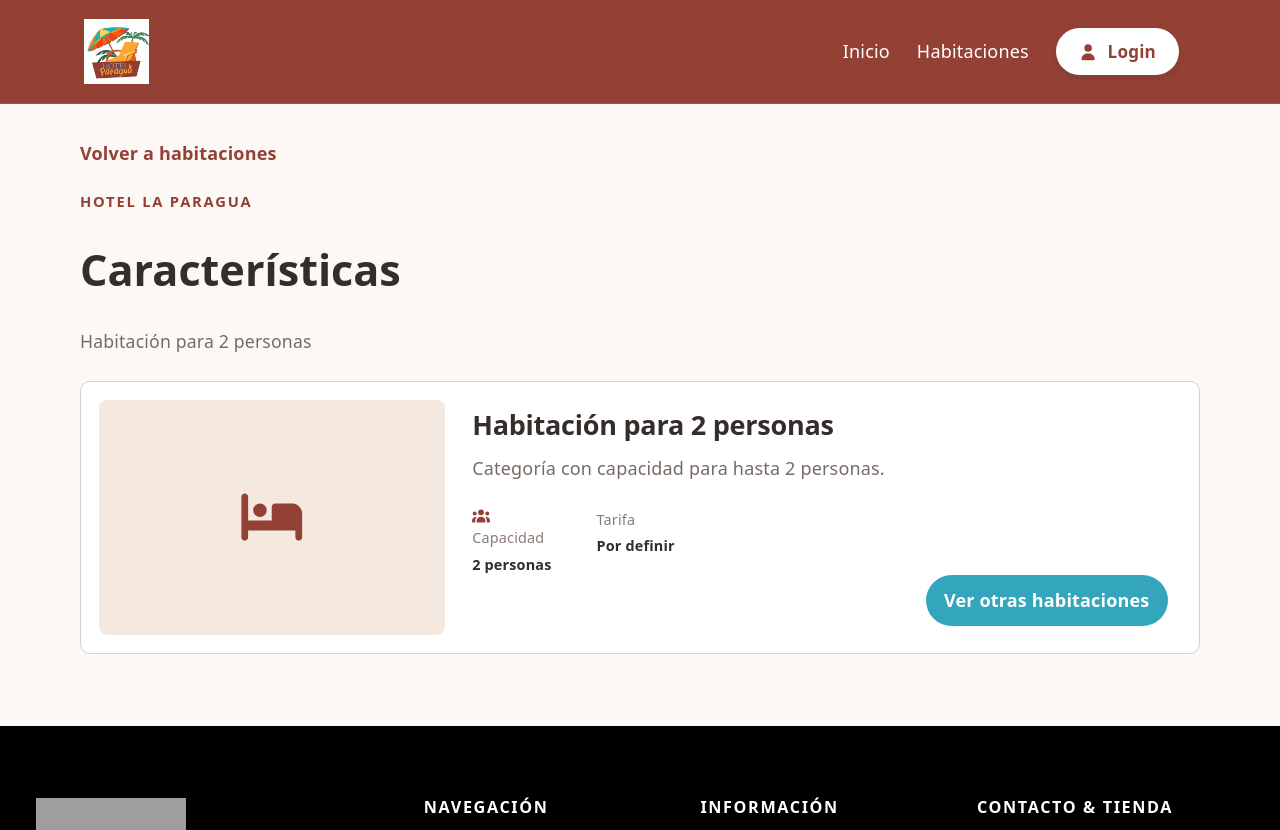
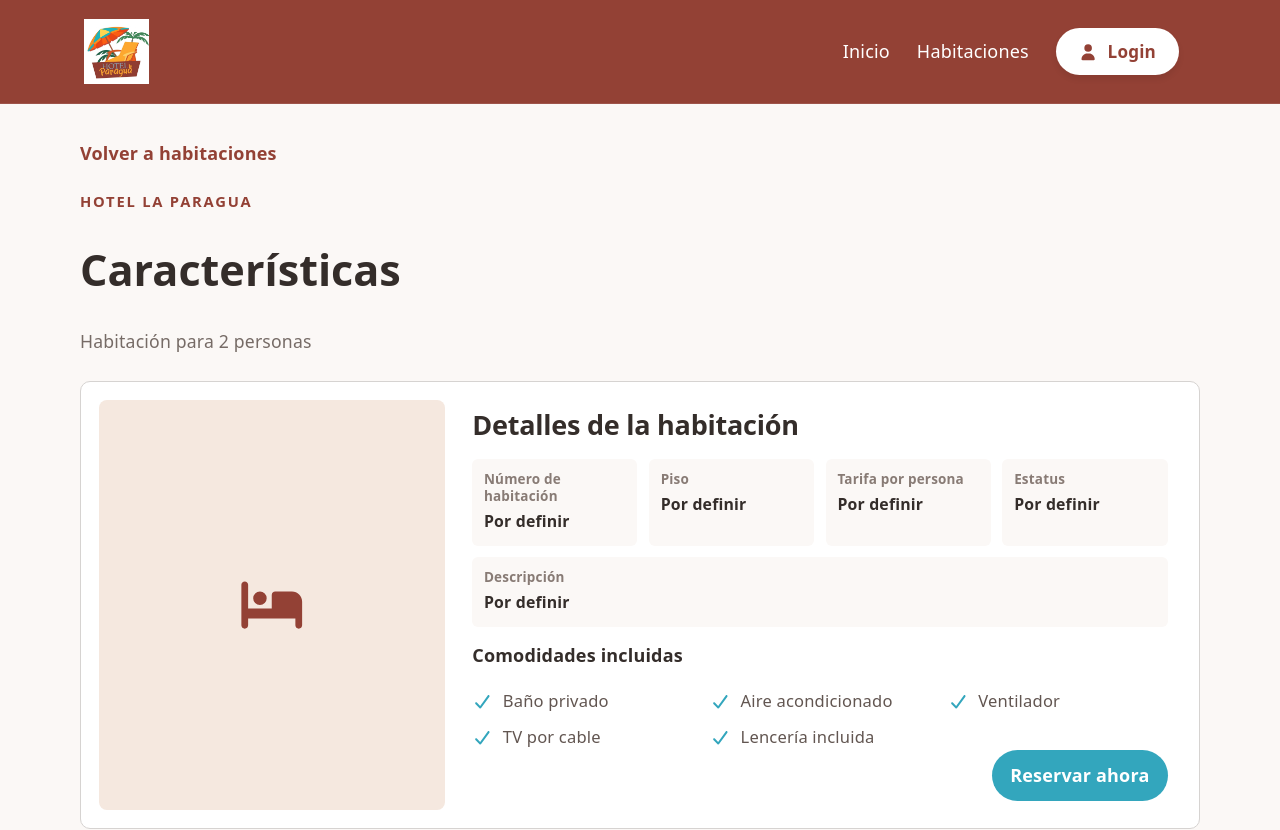
Before and after one commit to Miruto80/Paragua-Front, a React (Vite) app: page /habitaciones/2 in a window 1280 px wide. Shown: the top 830 px of the page. Built offline with nearby package versions, Linux system fonts and the light colour scheme; grey boxes are pictures that could not be loaded.

Commit message:
V1 de card

```diff
--- a/src/assets/css/Rooms.css
+++ b/src/assets/css/Rooms.css
@@ -160,28 +160,67 @@
   line-height: 1.5;
 }
 
-.room-feature-facts {
-  display: flex;
-  flex-wrap: wrap;
-  gap: 1rem 2.5rem;
-  margin-top: 1.5rem;
+.room-metadata {
+  display: grid;
+  grid-template-columns: repeat(4, minmax(0, 1fr));
+  gap: 0.65rem;
+  width: 100%;
+  margin: 1rem 0 0;
 }
 
-.room-feature-facts > div {
-  display: flex;
-  flex-direction: column;
-  gap: 0.25rem;
-  color: #887b75;
-  font-size: 0.8rem;
+.room-metadata > div {
+  min-width: 0;
+  padding: 0.65rem;
+  border-radius: 6px;
+  background: #fbf8f6;
 }
 
-.room-feature-facts svg {
-  color: #934135;
+.room-metadata dt {
+  color: #887b75;
+  font-size: 0.75rem;
+  line-height: 1.3;
 }
 
-.room-feature-facts strong {
+.room-metadata dd {
+  margin: 0.25rem 0 0;
   color: #342d2a;
+  font-size: 0.88rem;
+  font-weight: 600;
+  overflow-wrap: anywhere;
+}
+
+.room-metadata-description {
+  grid-column: 1 / -1;
+}
+
+.room-feature-subheading {
+  margin: 1rem 0 0;
+  color: #342d2a;
+  font-size: 1rem;
   font-weight: 700;
+}
+
+.room-feature-amenities {
+  display: grid;
+  grid-template-columns: repeat(3, minmax(0, 1fr));
+  gap: 0.65rem 1rem;
+  width: 100%;
+  margin: 1.25rem 0 0;
+  padding: 0;
+  color: #625651;
+  list-style: none;
+}
+
+.room-feature-amenities li {
+  display: flex;
+  align-items: center;
+  gap: 0.55rem;
+  font-size: 0.92rem;
+}
+
+.room-feature-amenities svg {
+  flex: 0 0 auto;
+  color: #33a6bd;
 }
 
 .rooms-back-link {
@@ -251,6 +290,14 @@
     padding: 0.5rem;
   }
 
+  .room-metadata {
+    grid-template-columns: repeat(2, minmax(0, 1fr));
+  }
+
+  .room-feature-amenities {
+    grid-template-columns: repeat(2, minmax(0, 1fr));
+  }
+
   .room-feature-action {
     align-self: stretch;
     margin-top: 1.5rem;
--- a/src/data/roomCategories.js
+++ b/src/data/roomCategories.js
@@ -1,4 +1,3 @@
 export const roomCategories = [2, 3, 4, 5, 6, 7].map((capacity) => ({
   capacity,
-  description: `Categoría con capacidad para hasta ${capacity} personas.`,
 }));
--- a/src/pages/public/RoomDetail.jsx
+++ b/src/pages/public/RoomDetail.jsx
@@ -1,8 +1,24 @@
 import { Link, useParams } from "react-router-dom";
 import { FontAwesomeIcon } from "@fortawesome/react-fontawesome";
-import { faBed, faUsers } from "@fortawesome/free-solid-svg-icons";
+import { faBed, faCheck } from "@fortawesome/free-solid-svg-icons";
 import { roomCategories } from "../../data/roomCategories.js";
 import "../../assets/css/Rooms.css";
+
+const roomFeatures = [
+  "Baño privado",
+  "Aire acondicionado",
+  "Ventilador",
+  "TV por cable",
+  "Lencería incluida",
+];
+
+const roomDetails = [
+  { label: "Número de habitación", value: "Por definir" },
+  { label: "Piso", value: "Por definir" },
+  { label: "Tarifa por persona", value: "Por definir" },
+  { label: "Estatus", value: "Por definir" },
+  { label: "Descripción", value: "Por definir", isDescription: true },
+];
 
 export default function RoomDetail() {
   const { capacity } = useParams();
@@ -35,23 +51,31 @@ export default function RoomDetail() {
               </div>
 
               <div className="room-feature-content">
-                <h2>Habitación para {category.capacity} personas</h2>
-                <p>{category.description}</p>
+                <h2>Detalles de la habitación</h2>
+                <dl className="room-metadata">
+                  {roomDetails.map(({ label, value, isDescription }) => (
+                    <div
+                      className={isDescription ? "room-metadata-description" : ""}
+                      key={label}
+                    >
+                      <dt>{label}</dt>
+                      <dd>{value}</dd>
+                    </div>
+                  ))}
+                </dl>
 
-                <div className="room-feature-facts">
-                  <div>
-                    <FontAwesomeIcon icon={faUsers} aria-hidden="true" />
-                    <span>Capacidad</span>
-                    <strong>{category.capacity} personas</strong>
-                  </div>
-                  <div>
-                    <span>Tarifa</span>
-                    <strong>Por definir</strong>
-                  </div>
-                </div>
+                <h3 className="room-feature-subheading">Comodidades incluidas</h3>
+                <ul className="room-feature-amenities">
+                  {roomFeatures.map((feature) => (
+                    <li key={feature}>
+                      <FontAwesomeIcon icon={faCheck} aria-hidden="true" />
+                      {feature}
+                    </li>
+                  ))}
+                </ul>
 
                 <Link className="room-feature-action" to="/habitaciones">
-                  Ver otras habitaciones
+                  Reservar ahora
                 </Link>
               </div>
             </article>
```
